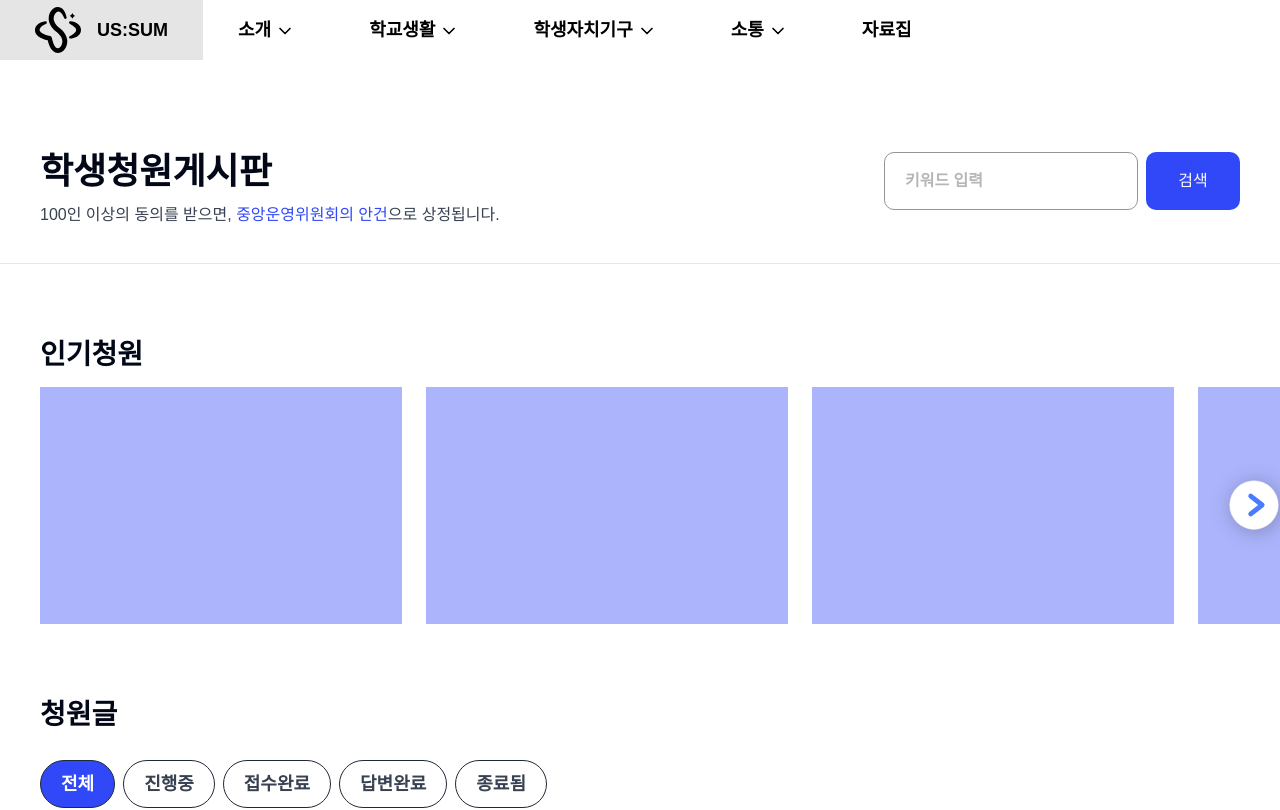
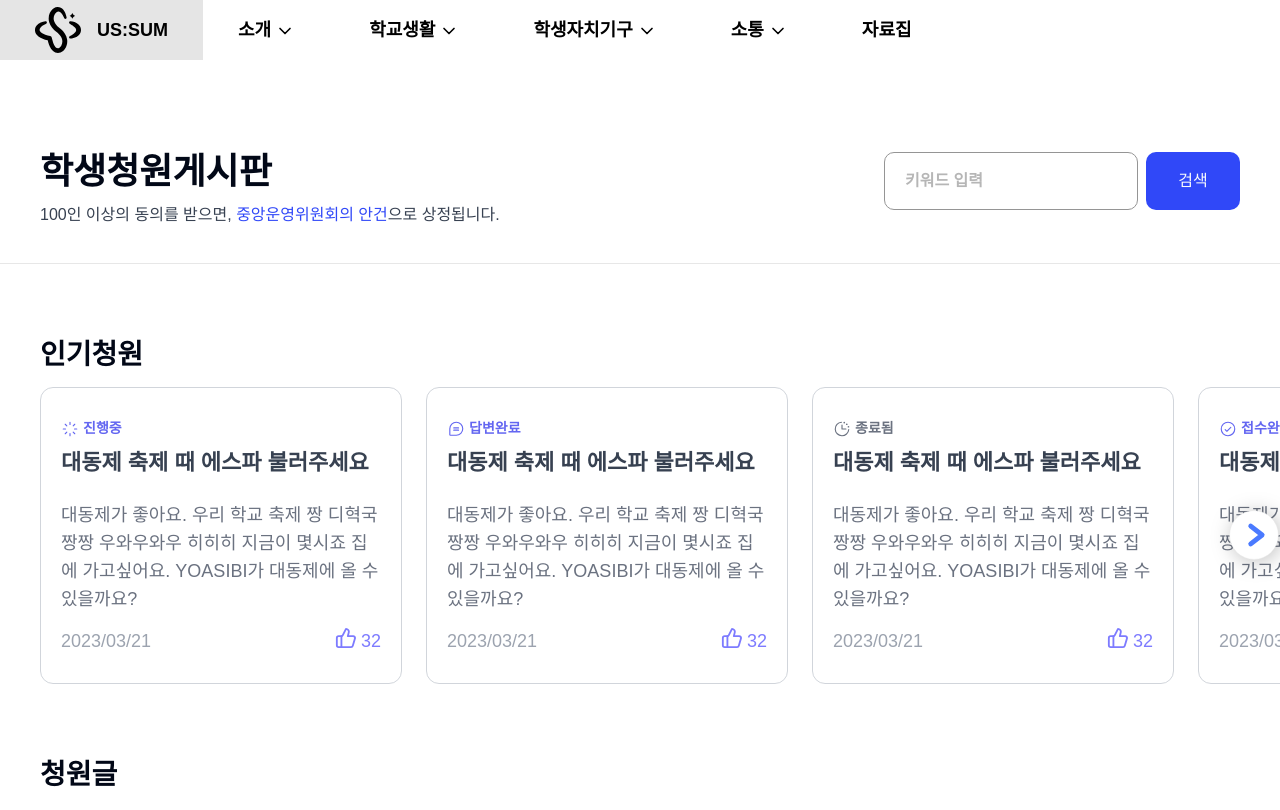
Before and after one commit to ssu-student-union/homepage-frontend, a React (Vite) app: page /petition-notice in a window 1280 px wide. Shown: the top 810 px of the page. Built offline with nearby package versions, Linux system fonts and the light colour scheme; a small style sheet from the web is missing; a web font is replaced by a local one.

Commit message:
feat: add posttextpetition component

```diff
--- a/package.json
+++ b/package.json
@@ -58,6 +58,7 @@
     "@vitejs/plugin-react": "^4.2.1",
     "autoprefixer": "^10.4.19",
     "eslint": "^8.57.0",
+    "eslint-plugin-prettier": "^5.2.1",
     "eslint-plugin-react-hooks": "^4.6.0",
     "eslint-plugin-react-refresh": "^0.4.6",
     "postcss": "^8.4.38",
--- a/src/components/Carousel/index.tsx
+++ b/src/components/Carousel/index.tsx
@@ -1,10 +1,8 @@
 export function RigthCarouselButton() {
   return (
-    <div className="absolute right-0 top-1/2">
+    <div className="absolute right-0 top-1/2 h-[52px] w-[52px] cursor-pointer xs:h-[26px] xs:w-[26px]">
       <svg
         xmlns="http://www.w3.org/2000/svg"
-        width="52"
-        height="52"
         viewBox="0 0 256 256"
         style={{ filter: 'drop-shadow(2px 2px 10px rgba(0,0,0,0.25))' }}
       >
@@ -24,11 +22,9 @@ export function RigthCarouselButton() {
 
 export function LeftCarouselButton() {
   return (
-    <div className="absolute top-1/2">
+    <div className="absolute top-1/2 h-[52px] w-[52px] cursor-pointer xs:h-[26px] xs:w-[26px]">
       <svg
         xmlns="http://www.w3.org/2000/svg"
-        width="52"
-        height="52"
         viewBox="0 0 256 256"
         style={{ filter: 'drop-shadow(2px 2px 10px rgba(0,0,0,0.25))' }}
       >
--- a/src/components/PostCard/PostCardBasicMissing.tsx
+++ b/src/components/PostCard/PostCardBasicMissing.tsx
@@ -4,14 +4,14 @@ import { getStyles } from './const/style';
 import profileImgDefault from '@/assets/image/profileDefault.png';
 
 interface PostCardProps {
-  imgUrl?: string;  // 게시글 이미지 url
+  imgUrl?: string; // 게시글 이미지 url
   title?: string; // 게시글 제목
-  subtitle?: string;  // 게시글 내용
-  date?: string;  // 게시글 게시 날짜
+  subtitle?: string; // 게시글 내용
+  date?: string; // 게시글 게시 날짜
   badgeType?: 'Emergency' | 'New' | 'Default'; // postCard 배지 종류 - 긴급, NEW!, 없음
-  cardType: 'Basic' | 'Missing';  // PostCardBasic | PostCardMissing 컴포넌트 선택
+  cardType: 'Basic' | 'Missing'; // PostCardBasic | PostCardMissing 컴포넌트 선택
   size?: Size; // 페이지마다 반응형 기준이 다름 -> 자동 반응형이 아니라 수동으로 적용하도록 제작
-  profileImg?: string;  // 프로필 이미지
+  profileImg?: string; // 프로필 이미지
   profileName?: string; // 계정명
 }
 
@@ -31,7 +31,7 @@ const PostCard = ({
   cardType,
   size = Size.default,
   profileImg = profileImgDefault, // default 프로필이미지 - 추후 변경 또는 삭제
-  profileName = 'US:SUM' // default 계정명 - 추후 변경 또는 삭제
+  profileName = 'US:SUM', // default 계정명 - 추후 변경 또는 삭제
 }: PostCardProps) => {
   const styles = getStyles(size);
 
@@ -43,7 +43,7 @@ const PostCard = ({
       {badgeType === 'New' && <Badge variant="New">NEW!</Badge>}
       {badgeType === 'Default' && <Badge variant="Default"></Badge>}
       <div className={`flex h-full w-full ${styles.gap}`}>
-        <img alt='image' src={imgUrl} className={`rounded-[8px] bg-gray-200 object-cover ${styles.image}`} />
+        <img alt="image" src={imgUrl} className={`rounded-[8px] bg-gray-200 object-cover ${styles.image}`} />
         <div className="w-full flex-col">
           <div className={`flex flex-col ${styles.title}`}>
             <p className={`font-semibold`}>{title}</p>
@@ -53,7 +53,7 @@ const PostCard = ({
           <div className={`flex items-end gap-1 font-normal text-gray-500 ${styles.date}`}>
             {cardType === 'Basic' && (
               <div className="flex items-center gap-1">
-                <img alt='logo' src={profileImg} className={`pr-0.5 ${styles.profileImg}`} />
+                <img alt="logo" src={profileImg} className={`pr-0.5 ${styles.profileImg}`} />
                 <span>{profileName}</span>
                 <span>·</span>
               </div>
--- /dev/null
+++ b/src/components/PostTextPetition/index.tsx
@@ -0,0 +1,47 @@
+import { ThumbsUp } from 'lucide-react';
+import { ACTIVE_TAG, ANSWERED_TAG, CLOSED_TAG, RECEIVED_TAG } from '../StateTag/const';
+import { useResize } from '@/hooks/useResize';
+import { StateTagProps } from '../StateTag/types';
+
+export function PostTextPetition({ current }: StateTagProps) {
+  const { width } = useResize();
+  const isSmallScreen = width <= 391;
+  const renderStatusTag = () => {
+    switch (current) {
+      case 'ACTIVE':
+        return <ACTIVE_TAG isActive={true} />;
+      case 'RECEIVED':
+        return <RECEIVED_TAG isActive={true} />;
+      case 'ANSWERED':
+        return <ANSWERED_TAG isActive={true} />;
+      case 'CLOSED':
+        return <CLOSED_TAG isActive={true} />;
+      default:
+        return null;
+    }
+  };
+
+  return (
+    <div className="w-[362px] flex-shrink-0 cursor-pointer rounded-[13px] border border-gray-300 bg-white px-5 py-7 xs:w-[304px] xs:py-[15px]">
+      <div className="flex flex-col">
+        {renderStatusTag()}
+        <div className="mb-[22px] mt-[7px] text-[22px] font-bold text-gray-700 xs:mb-[12px] xs:text-[16px]">
+          대동제 축제 때 에스파 불러주세요
+        </div>
+        <div className="mb-[14px] text-lg font-medium text-gray-500 xs:mb-[9px] xs:text-sm">
+          대동제가 좋아요. 우리 학교 축제 짱 디혁국 짱짱 우와우와우 히히히 지금이 몇시죠 집에 가고싶어요. YOASIBI가
+          대동제에 올 수 있을까요?
+        </div>
+        <div className="flex justify-between">
+          <div className="text-lg font-normal text-gray-400 xs:text-xs">2023/03/21</div>
+          <div className="flex gap-1 text-[#7D7BFF]">
+            <span className="cursor-pointer xs:pb-[9px] xs:pt-0">
+              <ThumbsUp size={isSmallScreen ? 14 : 22} />
+            </span>
+            <span className="text-lg font-medium xs:text-xs">32</span>
+          </div>
+        </div>
+      </div>
+    </div>
+  );
+}
--- a/src/components/StateTag/const/index.tsx
+++ b/src/components/StateTag/const/index.tsx
@@ -6,9 +6,9 @@ export function ACTIVE_TAG({ isActive }: ActiveTagProps) {
   return (
     <div className={active_Style}>
       <span className="pt-1">
-        <Spinner />
+        <Spinner size={18} />
       </span>
-      <p className="inline-block pt-[2px] align-middle">진행중</p>
+      <p className="inline-block pt-[2px] align-middle text-[14px]">진행중</p>
     </div>
   );
 }
@@ -18,9 +18,9 @@ export function RECEIVED_TAG({ isActive }: ActiveTagProps) {
   return (
     <div className={received_Style}>
       <span className="pt-1">
-        <CheckCircle />
+        <CheckCircle size={18} />
       </span>
-      <p className="inline-block pt-[2px] align-middle">접수완료</p>
+      <p className="inline-block pt-[2px] align-middle text-[14px]">접수완료</p>
     </div>
   );
 }
@@ -30,9 +30,9 @@ export function ANSWERED_TAG({ isActive }: ActiveTagProps) {
   return (
     <div className={answered_Style}>
       <span className="pt-1">
-        <ChatTeardropText />
+        <ChatTeardropText size={18} />
       </span>
-      <p className="inline-block pt-[2px] align-middle">답변완료</p>
+      <p className="inline-block pt-[2px] align-middle text-[14px]">답변완료</p>
     </div>
   );
 }
@@ -42,9 +42,9 @@ export function CLOSED_TAG({ isActive }: ActiveTagProps) {
   return (
     <div className={closed_Style}>
       <span className="pt-1">
-        <ClockCountdown />
+        <ClockCountdown size={18} />
       </span>
-      <p className="inline-block pt-[2px] align-middle">종료됨</p>
+      <p className="inline-block pt-[2px] align-middle text-[14px]">종료됨</p>
     </div>
   );
 }
--- a/src/hooks/useIsOverflow.tsx
+++ b/src/hooks/useIsOverflow.tsx
@@ -1,7 +1,7 @@
 import { useLayoutEffect, useRef, useState, useCallback } from 'react';
 import { useResize } from './useResize';
 
-export const useIsOverflow = <T extends HTMLElement = HTMLElement>(): [React.RefObject<T>, boolean] => {
+export const useIsOverflow = <T extends HTMLElement>(): [React.RefObject<T>, boolean] => {
   const [isOverflow, setIsOverflow] = useState<boolean>(false);
   const ref = useRef<T>(null);
   const { width: windowWidth } = useResize();
--- a/src/pages/petition-notice/[id]/page.tsx
+++ b/src/pages/petition-notice/[id]/page.tsx
@@ -18,6 +18,20 @@ const COMMENT_ORDER = ['최신순', '인기순'];
 
 export function PetitionNoticeDetailPage() {
   const navigate = useNavigate();
+
+  useEffect(() => {
+    window.history.pushState(null, '', window.location.href);
+
+    const handlePopState = () => {
+      navigate('/petition-notice');
+    };
+
+    window.addEventListener('popstate', handlePopState);
+
+    return () => {
+      window.removeEventListener('popstate', handlePopState);
+    };
+  }, [navigate]);
 
   const breadcrumbItems = new Map<string, string | null>([
     ['소통', null],
@@ -46,12 +60,9 @@ export function PetitionNoticeDetailPage() {
   });
   const [commentCount, setCommentCount] = useState<number | null>(0);
 
-  useEffect(() => {
-    navigate(`/petition-notice/1/?order=${selectedCommentOrder}`);
-  }, [selectedCommentOrder, navigate]);
-
   const handleSortComment = (subcategory: string) => {
     setSelectedCommentOrder(subcategory);
+    navigate(`/petition-notice/1/?order=${subcategory}`);
   };
 
   const commentLengthHandler = (e: React.ChangeEvent<HTMLInputElement>) => {
--- a/src/pages/petition-notice/containers/PetitionNoticePopularSection.tsx
+++ b/src/pages/petition-notice/containers/PetitionNoticePopularSection.tsx
@@ -1,4 +1,5 @@
 import { LeftCarouselButton, RigthCarouselButton } from '@/components/Carousel';
+import { PostTextPetition } from '@/components/PostTextPetition';
 import { useIsOverflow } from '@/hooks/useIsOverflow';
 import { useResize } from '@/hooks/useResize';
 import { useEffect } from 'react';
@@ -12,11 +13,11 @@ export function PetitionNoticePopularSection() {
   return (
     <div className="relative mt-[70px] pl-[200px] text-[28px] font-bold xs:pl-10 sm:pl-10 md:pl-10 lg:pl-10">
       <p className="mb-[11px]">인기청원</p>
-      <div className="scrollbar-hide flex gap-6 overflow-scroll" ref={ref}>
-        <div className="h-[237px] w-[362px] flex-shrink-0 bg-primary/40"></div>
-        <div className="h-[237px] w-[362px] flex-shrink-0 bg-primary/40"></div>
-        <div className="h-[237px] w-[362px] flex-shrink-0 bg-primary/40"></div>
-        <div className="h-[237px] w-[362px] flex-shrink-0 bg-primary/40 "></div>
+      <div className="flex gap-6 overflow-scroll pr-5 scrollbar-hide" ref={ref}>
+        <PostTextPetition current="ACTIVE" />
+        <PostTextPetition current="ANSWERED" />
+        <PostTextPetition current="CLOSED" />
+        <PostTextPetition current="RECEIVED" />
       </div>
       {isOverflow ? <RigthCarouselButton /> : <LeftCarouselButton />}
     </div>
--- a/src/pages/petition-notice/containers/PetitionPostSection.tsx
+++ b/src/pages/petition-notice/containers/PetitionPostSection.tsx
@@ -1,6 +1,6 @@
 import { BoardSelector } from '@/components/Board/BoardSelector';
 import { Petition } from '@/types';
-import { useState, useEffect, useMemo } from 'react';
+import { useState, useMemo } from 'react';
 import { useNavigate, useSearchParams } from 'react-router-dom';
 import { PetitionPostContent } from '../../../containers/common/PostContent/PetitionPostContent';
 import { useCurrentPage } from '@/hooks/useCurrentPage';
@@ -118,12 +118,9 @@ export function PetitionPostSection() {
     return searchParams.get('subcategory') || Petition[0];
   });
 
-  useEffect(() => {
-    navigate(`/petition-notice?category=${selectedSubcategory}`);
-  }, [selectedSubcategory, navigate]);
-
   const handleSubcategorySelect = (subcategory: string) => {
     setSelectedSubcategory(subcategory);
+    navigate(`/petition-notice?category=${subcategory}`);
   };
 
   const filteredData = useMemo(() => {
```
Also changed, not shown: 1 other file (tests, documents, lock files or other folders).
